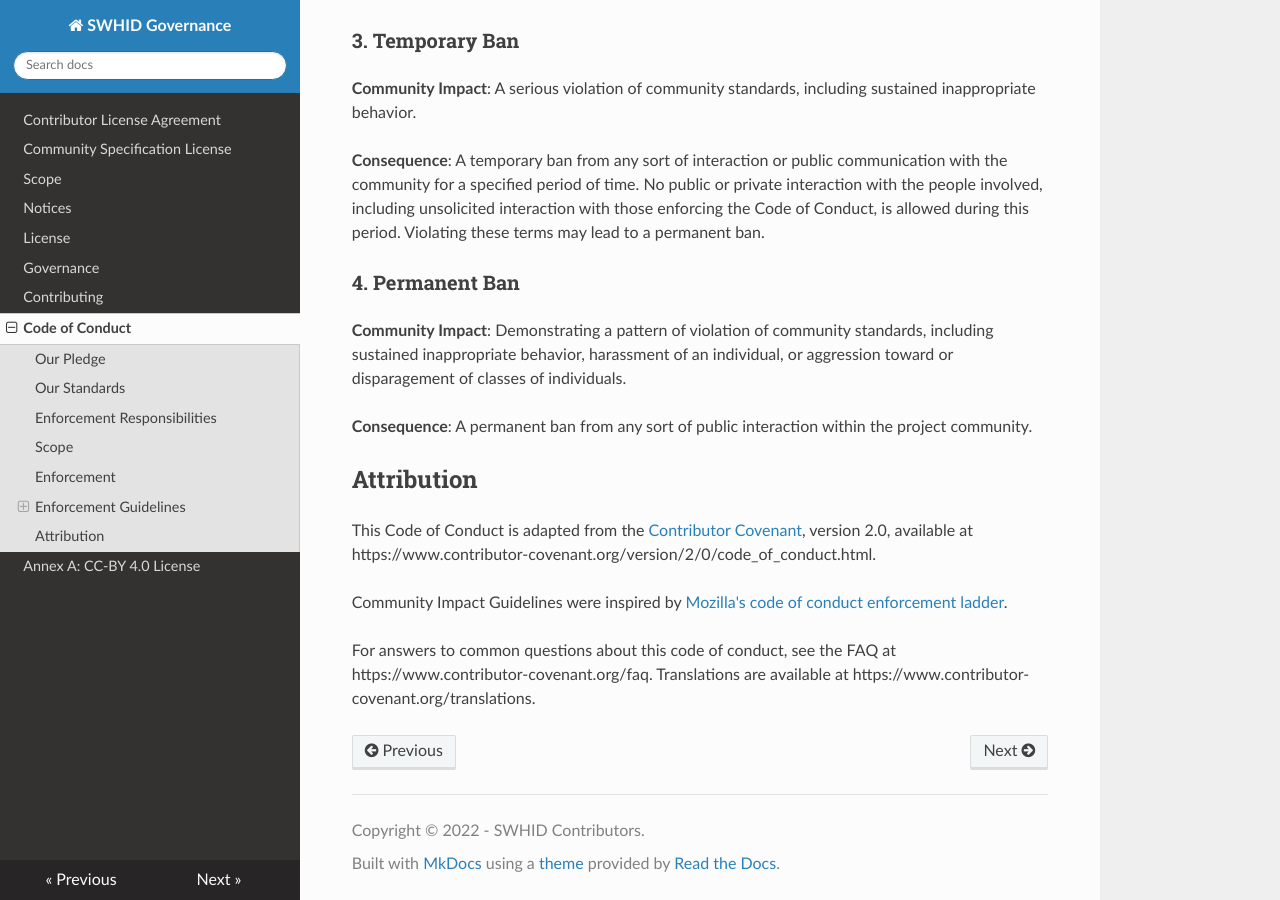
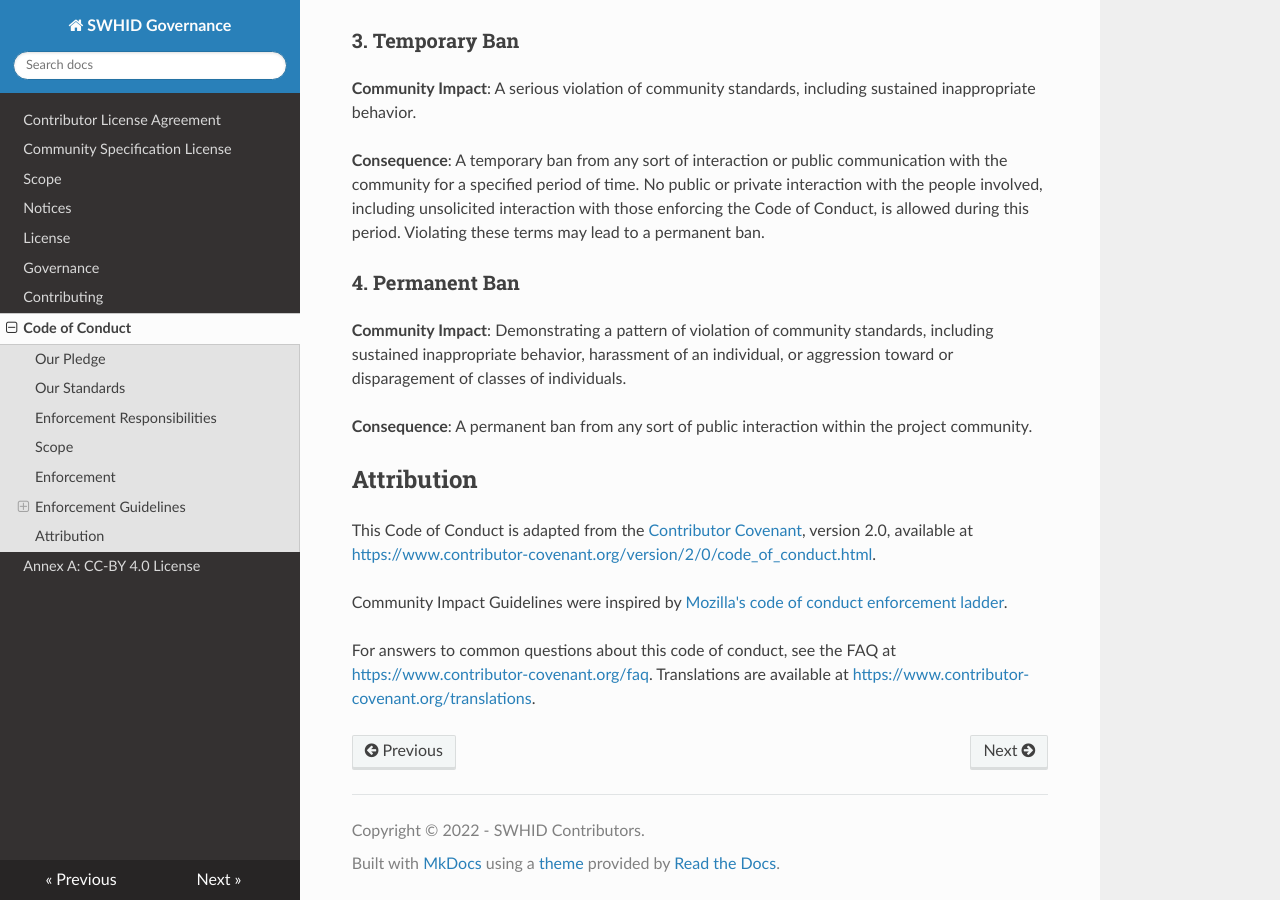
Before and after one commit to swhid/governance, an MkDocs documentation site: the page built from Chapters/7._Code_of_Conduct.md, in a window 1280 px wide and 900 px high, scrolled down 2081 px. Built offline with MkDocs 1.6.1, drawn with Linux system fonts in a browser that asks for light colours; nearby versions of some CDN libraries.

Commit message:
markdown markup fixes to avoid stray "*" and non-linked URLs
markup changes only, no content changed otherwise

```diff
--- a/Chapters/7._Code_of_Conduct.md
+++ b/Chapters/7._Code_of_Conduct.md
@@ -74,11 +74,11 @@ Community leaders will follow these Community Impact Guidelines in determining t
 ## Attribution
 
 This Code of Conduct is adapted from the [Contributor Covenant][homepage], version 2.0,
-available at https://www.contributor-covenant.org/version/2/0/code_of_conduct.html.
+available at <https://www.contributor-covenant.org/version/2/0/code_of_conduct.html>.
 
 Community Impact Guidelines were inspired by [Mozilla's code of conduct enforcement ladder](https://github.com/mozilla/diversity).
 
 [homepage]: https://www.contributor-covenant.org
 
-For answers to common questions about this code of conduct, see the FAQ at
-https://www.contributor-covenant.org/faq. Translations are available at https://www.contributor-covenant.org/translations.
+For answers to common questions about this code of conduct, see the FAQ at <https://www.contributor-covenant.org/faq>.
+Translations are available at <https://www.contributor-covenant.org/translations>.
```
Also changed, not shown: Chapters/5._Governance.md (+3 -0 lines), Chapters/6._Contributing.md (+2 -1 lines).
